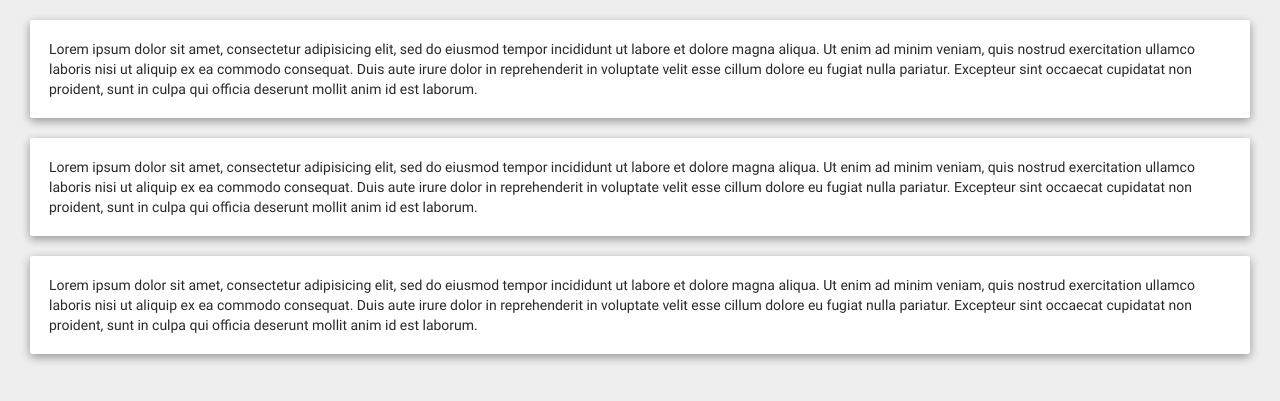
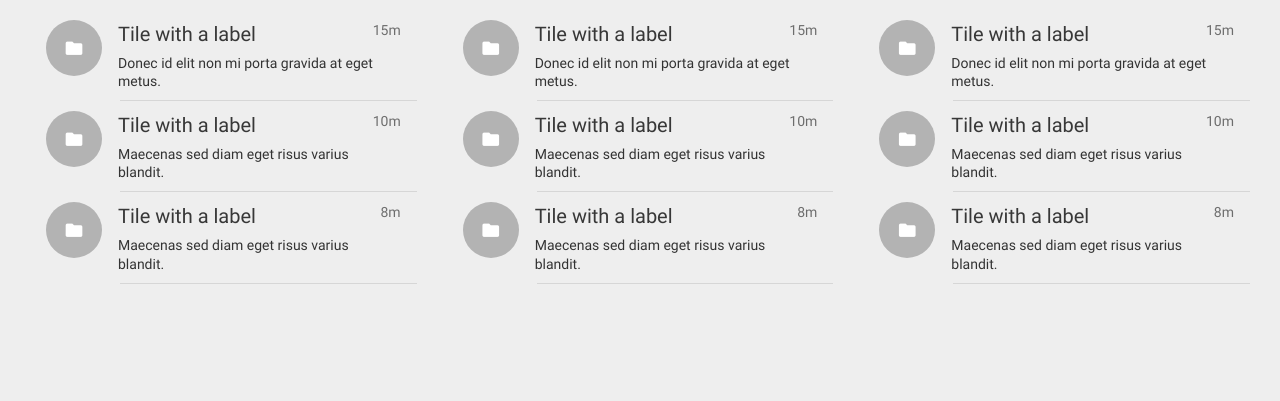
Before and after one commit to ChesleyTan/gradebook, a Flask app: template templates/messages.html in a window 1280 px wide. Shown: the part 60-461 px from the top of the page. Run offline with Flask 2, Linux system fonts and the light colour scheme; the template is opened without the code that fills it, so the values that code supplies are empty; some libraries are stand-ins or nearby versions.

Commit message:
Messages page - unvariabled front end template

```diff
--- a/templates/messages.html
+++ b/templates/messages.html
@@ -24,18 +24,118 @@
 {% endblock navbar_content_right %}
 
 {% block body_content %}
-
+<br>
 <div class="container-fluid">
-  <div class="col-lg-12">
-    <br/>
-    <div class="well" id="profile">
-      Lorem ipsum dolor sit amet, consectetur adipisicing elit, sed do eiusmod tempor incididunt ut labore et dolore magna aliqua. Ut enim ad minim veniam, quis nostrud exercitation ullamco laboris nisi ut aliquip ex ea commodo consequat. Duis aute irure dolor in reprehenderit in voluptate velit esse cillum dolore eu fugiat nulla pariatur. Excepteur sint occaecat cupidatat non proident, sunt in culpa qui officia deserunt mollit anim id est laborum.
+    <div class="col-lg-4">
+        <div class="list-group">
+            <div class="list-group-item">
+                <div class="row-action-primary">
+                    <i class="mdi-file-folder"></i>
+                </div>
+                <div class="row-content">
+                    <div class="least-content">15m</div>
+                    <h4 class="list-group-item-heading">Tile with a label</h4>
+                    <p class="list-group-item-text">Donec id elit non mi porta gravida at eget metus.</p>
+                </div>
+            </div>
+            <div class="list-group-separator"></div>
+            <div class="list-group-item">
+                <div class="row-action-primary">
+                    <i class="mdi-file-folder"></i>
+                </div>
+                <div class="row-content">
+                    <div class="least-content">10m</div>
+                    <h4 class="list-group-item-heading">Tile with a label</h4>
+                    <p class="list-group-item-text">Maecenas sed diam eget risus varius blandit.</p>
+                </div>
+            </div>
+            <div class="list-group-separator"></div>
+            <div class="list-group-item">
+                <div class="row-action-primary">
+                    <i class="mdi-file-folder"></i>
+                </div>
+                <div class="row-content">
+                    <div class="least-content">8m</div>
+                    <h4 class="list-group-item-heading">Tile with a label</h4>
+                    <p class="list-group-item-text">Maecenas sed diam eget risus varius blandit.</p>
+                </div>
+            </div>
+            <div class="list-group-separator"></div>
+        </div>
     </div>
-    <div class="well" id="profile">
-      Lorem ipsum dolor sit amet, consectetur adipisicing elit, sed do eiusmod tempor incididunt ut labore et dolore magna aliqua. Ut enim ad minim veniam, quis nostrud exercitation ullamco laboris nisi ut aliquip ex ea commodo consequat. Duis aute irure dolor in reprehenderit in voluptate velit esse cillum dolore eu fugiat nulla pariatur. Excepteur sint occaecat cupidatat non proident, sunt in culpa qui officia deserunt mollit anim id est laborum.
+    <div class="col-lg-4">
+        <div class="list-group">
+            <div class="list-group-item">
+                <div class="row-action-primary">
+                    <i class="mdi-file-folder"></i>
+                </div>
+                <div class="row-content">
+                    <div class="least-content">15m</div>
+                    <h4 class="list-group-item-heading">Tile with a label</h4>
+                    <p class="list-group-item-text">Donec id elit non mi porta gravida at eget metus.</p>
+                </div>
+            </div>
+            <div class="list-group-separator"></div>
+            <div class="list-group-item">
+                <div class="row-action-primary">
+                    <i class="mdi-file-folder"></i>
+                </div>
+                <div class="row-content">
+                    <div class="least-content">10m</div>
+                    <h4 class="list-group-item-heading">Tile with a label</h4>
+                    <p class="list-group-item-text">Maecenas sed diam eget risus varius blandit.</p>
+                </div>
+            </div>
+            <div class="list-group-separator"></div>
+            <div class="list-group-item">
+                <div class="row-action-primary">
+                    <i class="mdi-file-folder"></i>
+                </div>
+                <div class="row-content">
+                    <div class="least-content">8m</div>
+                    <h4 class="list-group-item-heading">Tile with a label</h4>
+                    <p class="list-group-item-text">Maecenas sed diam eget risus varius blandit.</p>
+                </div>
+            </div>
+            <div class="list-group-separator"></div>
+        </div>
     </div>
-    <div class="well" id="profile">
-      Lorem ipsum dolor sit amet, consectetur adipisicing elit, sed do eiusmod tempor incididunt ut labore et dolore magna aliqua. Ut enim ad minim veniam, quis nostrud exercitation ullamco laboris nisi ut aliquip ex ea commodo consequat. Duis aute irure dolor in reprehenderit in voluptate velit esse cillum dolore eu fugiat nulla pariatur. Excepteur sint occaecat cupidatat non proident, sunt in culpa qui officia deserunt mollit anim id est laborum.
+    <div class="col-lg-4">
+        <div class="list-group">
+            <div class="list-group-item">
+                <div class="row-action-primary">
+                    <i class="mdi-file-folder"></i>
+                </div>
+                <div class="row-content">
+                    <div class="least-content">15m</div>
+                    <h4 class="list-group-item-heading">Tile with a label</h4>
+                    <p class="list-group-item-text">Donec id elit non mi porta gravida at eget metus.</p>
+                </div>
+            </div>
+            <div class="list-group-separator"></div>
+            <div class="list-group-item">
+                <div class="row-action-primary">
+                    <i class="mdi-file-folder"></i>
+                </div>
+                <div class="row-content">
+                    <div class="least-content">10m</div>
+                    <h4 class="list-group-item-heading">Tile with a label</h4>
+                    <p class="list-group-item-text">Maecenas sed diam eget risus varius blandit.</p>
+                </div>
+            </div>
+            <div class="list-group-separator"></div>
+            <div class="list-group-item">
+                <div class="row-action-primary">
+                    <i class="mdi-file-folder"></i>
+                </div>
+                <div class="row-content">
+                    <div class="least-content">8m</div>
+                    <h4 class="list-group-item-heading">Tile with a label</h4>
+                    <p class="list-group-item-text">Maecenas sed diam eget risus varius blandit.</p>
+                </div>
+            </div>
+            <div class="list-group-separator"></div>
+        </div>
     </div>
-
+</div>
 {% endblock body_content %}
```
Also changed, not shown: app.py (line endings or trailing spaces).
